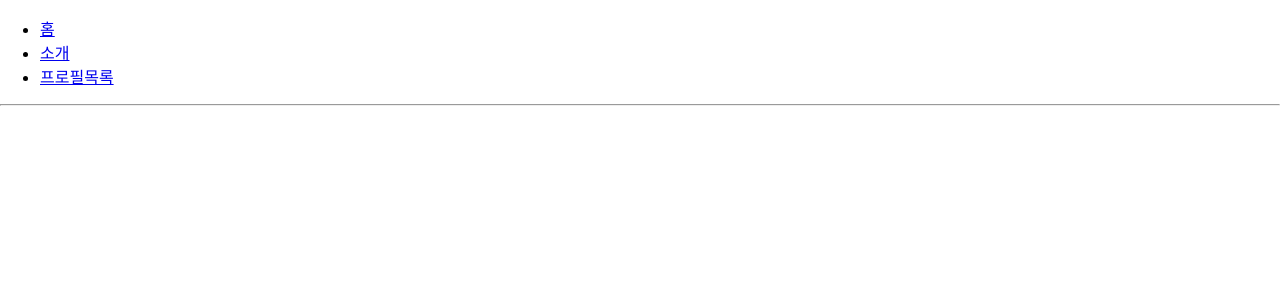
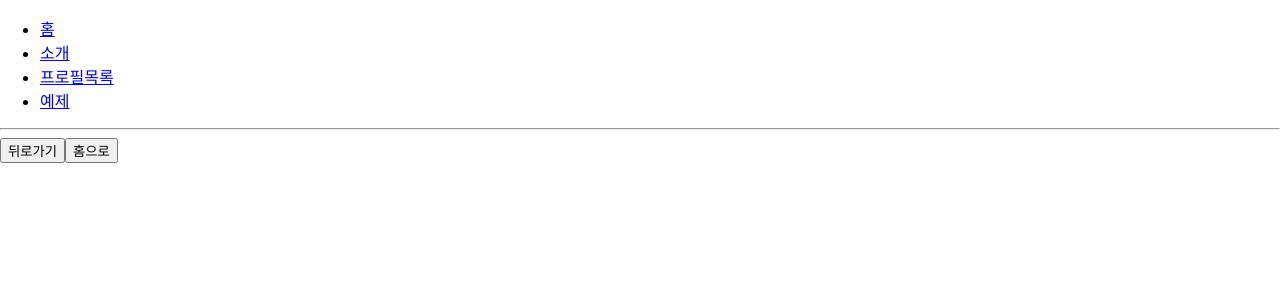
Before and after one commit to DevRappers/REACT_Study, a React (Create React App) app in the folder router-tutorial/: page /history in a window 1280 px wide. Shown: the top 300 px of the page. Built offline with nearby package versions, Linux system fonts and the light colour scheme.

Commit message:
history, withRouter

```diff
--- a/router-tutorial/src/App.js
+++ b/router-tutorial/src/App.js
@@ -3,6 +3,7 @@
 import Home from './Home';
 import About from './About';
 import Profiles from './Profiles';
+import HistorySample from './HistorySample';
 
 function App() {
 	return (
@@ -17,11 +18,15 @@
 				<li>
 					<Link to="/profiles">프로필목록</Link>
 				</li>
+				<li>
+					<Link to="/history">예제</Link>
+				</li>
 			</ul>
 			<hr />
 			<Route path="/" component={Home} exact />
 			<Route path="/about" component={About} />
 			<Route path="/profiles/" component={Profiles} />
+			<Route path="/history" component={HistorySample} />
 		</div>
 	);
 }
--- /dev/null
+++ b/router-tutorial/src/HistorySample.js
@@ -0,0 +1,38 @@
+import React, { useEffect } from 'react';
+
+function HistorySample({ history }) {
+	const goBack = () => {
+		// 뒤로가기
+		history.goBack();
+	};
+
+	const goHome = () => {
+		// 이동
+		history.push('/');
+	};
+	// const replaceToHome = () => {
+	//     // push와 replace의 차이는 push는 방문기록을 남기지만 replace는 방문기록을 남기지 않음
+	// 	history.replace('/');
+	// };
+	useEffect(
+		() => {
+			console.log(history);
+			const unblock = history.block('정말 떠나실건가요?');
+			return () => {
+				unblock();
+			};
+		},
+		[ history ]
+	);
+	return (
+		<div>
+			<button onClick={goBack}>뒤로가기</button>
+			<button onClick={goHome}>홈으로</button>
+			{
+				//<button onClick={goHome}>홈으로 (Replace)</button>
+			}
+		</div>
+	);
+}
+
+export default HistorySample;
--- a/router-tutorial/src/Profile.js
+++ b/router-tutorial/src/Profile.js
@@ -1,5 +1,5 @@
 import React from 'react';
-
+import WithRouterSample from './WithRouterSample';
 const profileData = {
 	devrappers: {
 		name: '이재준',
@@ -23,6 +23,7 @@
 				{username} ({profile.name})
 			</h3>
 			<p>{profile.description}</p>
+			<WithRouterSample />
 		</div>
 	);
 }
--- a/router-tutorial/src/Profiles.js
+++ b/router-tutorial/src/Profiles.js
@@ -1,6 +1,7 @@
 import React from 'react';
 import Profile from './Profile';
 import { Link, Route } from 'react-router-dom';
+import WithRouterSample from './WithRouterSample';
 
 function Profiles() {
 	return (
--- /dev/null
+++ b/router-tutorial/src/WithRouterSample.js
@@ -0,0 +1,16 @@
+import React from 'react';
+import { withRouter } from 'react-router-dom';
+
+function WithRouterSample({ location, match, history }) {
+	return (
+		<div>
+			<h4>location</h4>
+			<textarea value={JSON.stringify(location, null, 2)} readOnly />
+			<h4>location</h4>
+			<textarea value={JSON.stringify(match, null, 2)} readOnly />
+			<button onClick={() => history.push('/')}>홈으로</button>
+		</div>
+	);
+}
+
+export default withRouter(WithRouterSample);
```
